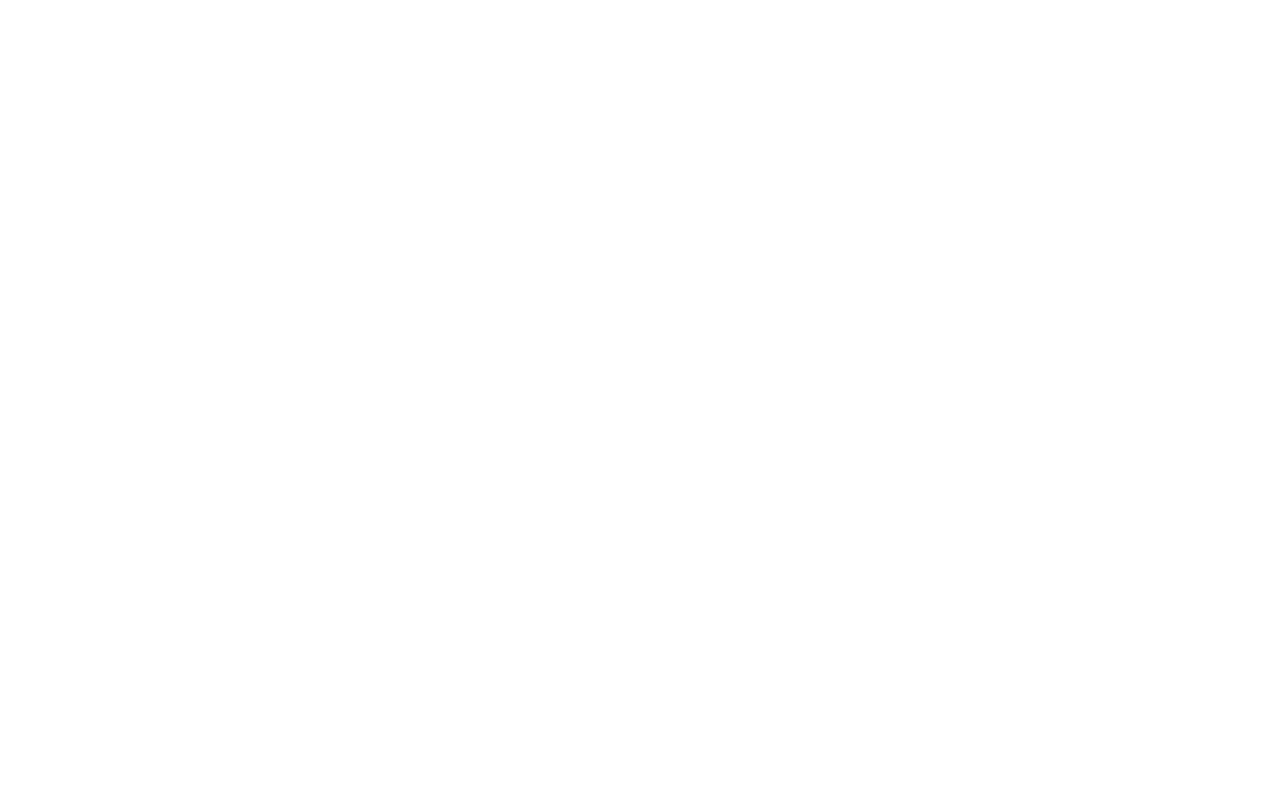
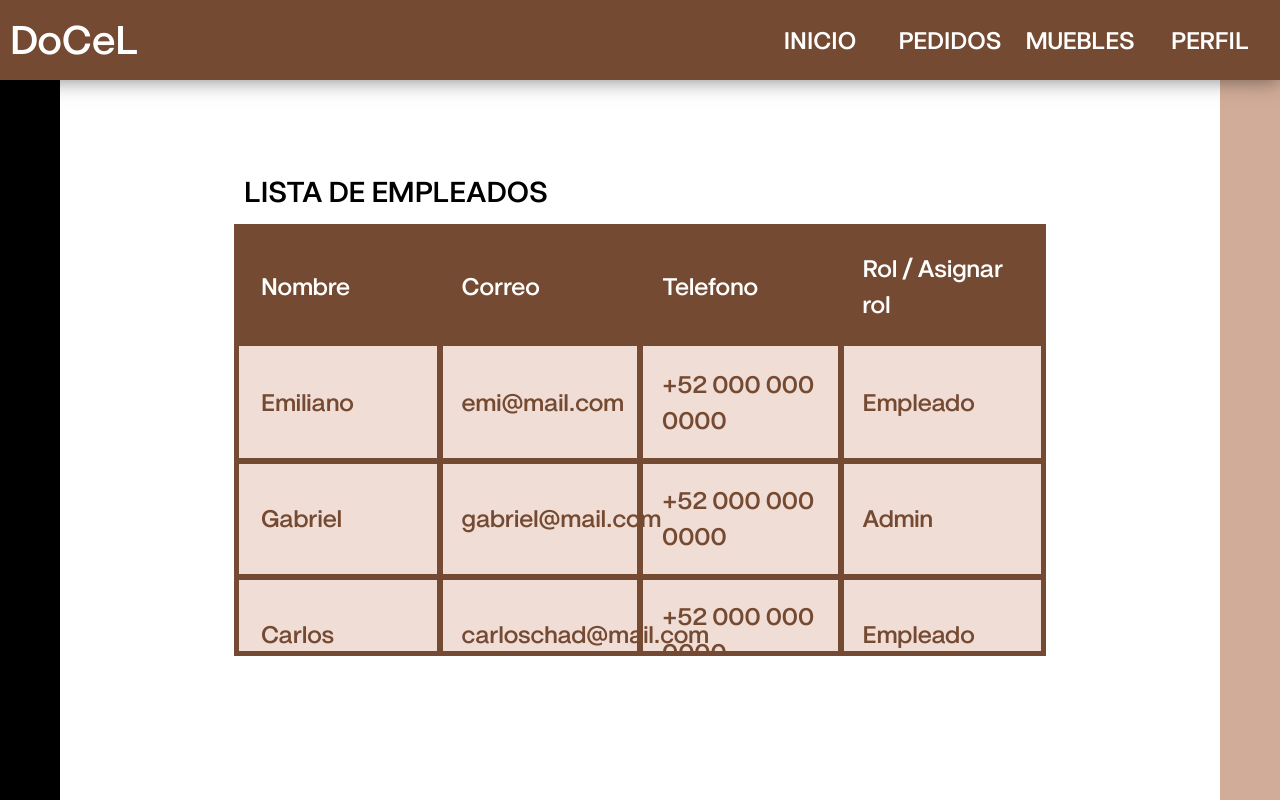
Before and after one commit to Oskarcr/WebDocelPIA, a React (Vite) app: page /employees in a window 1280 px wide. Before the commit this address had no page. Built offline with nearby package versions, Linux system fonts and the light colour scheme.

Commit message:
Pagina de empleados añadida

```diff
--- a/src/core/Pages.jsx
+++ b/src/core/Pages.jsx
@@ -10,6 +10,7 @@
 import Sales from "../pages/Sales.jsx";
 import Shopping from "../pages/Shopping.jsx";
 import Signup from "../pages/Signup.jsx";
+import Employees from "../pages/Employees.jsx";
 
 /**
  * Es un objeto que tiene todas los componentes
@@ -25,7 +26,8 @@
     Orders,
     Profile,
     Sales,
-    OrderDetails
+    OrderDetails,
+    Employees
 };
 
 Object.freeze(Pages);
--- a/src/css/styles.css
+++ b/src/css/styles.css
@@ -72,7 +72,7 @@
     src: url("../assets/ZTNatureMedium.ttf");
 }
 
-/* Header */
+/* Cabecera */
 .header-wrapper {
     position: relative;
     display: flex;
@@ -120,7 +120,7 @@
 }
 
 
-/* Shopping */
+/* Compras */
 #shopping-wrapper {
     display: flex;
     padding: var(--padding-larger);
@@ -196,7 +196,7 @@
     align-items: center;
 }
 
-/* Product Details */
+/* Detalles del producto */
 #product-wrapper {
     display: flex;
     padding: var(--padding-larger);
--- /dev/null
+++ b/src/pages/Employees.jsx
@@ -0,0 +1,129 @@
+import { Components, Theme } from "@/DocelCore";
+
+const employees = [
+    { id: 1, name: "Emiliano", email: "emi@mail.com", phone: "+52 000 000 0000", role: "Empleado" },
+    { id: 2, name: "Gabriel", email: "gabriel@mail.com", phone: "+52 000 000 0000", role: "Admin" },
+    { id: 3, name: "Carlos", email: "carloschad@mail.com", phone: "+52 000 000 0000", role: "Empleado" },
+    { id: 4, name: "Adrian", email: "vidgamer@mail.com", phone: "+52 000 000 0000", role: "Empleado" },
+    { id: 5, name: "Edwin", email: "eduin@mail.com", phone: "+52 000 000 0000", role: "Empleado" },
+    { id: 6, name: "Andres", email: "andre@mail.com", phone: "+52 000 000 0000", role: "Empleado" },
+    { id: 7, name: "Hector", email: "hector@mail.com", phone: "+52 000 000 0000", role: "Empleado" },
+    { id: 8, name: "Angel", email: "angel@mail.com", phone: "+52 000 000 0000", role: "Empleado" },
+    { id: 9, name: "Diego", email: "diego@mail.com", phone: "+52 000 000 0000", role: "Empleado" },
+    { id: 10, name: "Oscar", email: "locoscar@mail.com", phone: "+52 000 000 0000", role: "Empleado" }
+];
+
+const children = employees.map((emp) => {
+    return (
+        <tr key={emp.id}>
+            <td style={{
+                padding: "12px",
+                outline: "3px solid" + Theme.PRIMARY
+            }}>
+                <Components.TextBox fontSize="1.5rem" color={Theme.PRIMARY} content={emp.name}/>
+            </td>
+            <td style={{
+                padding: "12px",
+                outline: "3px solid" + Theme.PRIMARY
+            }}>
+                <Components.TextBox fontSize="1.5rem" color={Theme.PRIMARY} content={emp.email}/>
+            </td>
+            <td style={{
+                padding: "12px",
+                outline: "3px solid" + Theme.PRIMARY
+            }}>
+                <Components.TextBox fontSize="1.5rem" color={Theme.PRIMARY} content={emp.phone}/>
+            </td>
+            <td style={{
+                padding: "12px",
+                outline: "3px solid" + Theme.PRIMARY
+            }}>
+                <Components.TextBox fontSize="1.5rem" color={Theme.PRIMARY} content={emp.role}/>
+            </td>
+        </tr>
+    )
+})
+
+export default function Employees() {
+    return (
+        <Components.Main horizontal>
+            <Components.Column color={Theme.BLACK} />
+            <div style={{
+                flex: 1
+            }}>
+                <div style={{
+                    display: "flex",
+                    justifyContent: "center",
+                    height: "20%"
+                }}>
+                    <Components.TextBox alignment="bottom-left" fontSize="1.8rem" content="LISTA DE EMPLEADOS" style={{
+                        width: "70%"
+                    }} />
+                </div>
+                <div className="employee-wrapper" style={{
+                    display: "flex",
+                    height: "60%",
+                    justifyContent: "center"
+                }}>
+                    <div className="employee-container" style={{
+                        backgroundColor: Theme.PRIMARY,
+                        border: "5px solid" + Theme.PRIMARY,
+                        width: "70%",
+                        height: "100%",
+                        overflowY: "auto",
+                        boxSizing: "border-box"
+                    }}>
+                        <table id="employee-table" style={{
+                            width: "100%",
+                            height: "100%",
+                            borderCollapse: "collapse",
+                            backgroundColor: Theme.BACKGROUND.SURFACE,
+                            tableLayout: "fixed",
+                            boxShadow: "0px"
+                        }}>
+                            <thead style={{
+                                height: "20%",
+                                backgroundColor: Theme.PRIMARY
+                                }}>
+                                <tr>
+                                    <th style={{
+                                        padding: "12px",
+                                        outline: "1px solid" + Theme.PRIMARY,
+                                        }}>
+                                        <Components.TextBox fontSize="1.5rem" color={Theme.TEXT.SECONDARY} content="Nombre"/>
+                                    </th>
+                                    <th style={{
+                                        padding: "12px",
+                                        outline: "1px solid" + Theme.PRIMARY
+                                        }}>
+                                        <Components.TextBox fontSize="1.5rem" color={Theme.TEXT.SECONDARY} content="Correo"/>
+                                    </th>
+                                    <th style={{
+                                        padding: "12px",
+                                        outline: "1px solid" + Theme.PRIMARY
+                                        }}>
+                                        <Components.TextBox fontSize="1.5rem" color={Theme.TEXT.SECONDARY} content="Telefono"/>
+                                    </th>
+                                    <th style={{
+                                        padding: "12px",
+                                        outline: "1px solid" + Theme.PRIMARY,
+                                        }}>
+                                        <Components.TextBox fontSize="1.5rem" color={Theme.TEXT.SECONDARY} content="Rol / Asignar rol"/>
+                                    </th>
+                                </tr>
+                            </thead>
+                            <tbody>
+                                {children}
+                            </tbody>
+                        </table>
+                    </div>
+                </div>
+                <div style={{
+                    height: "20%"
+                }}>
+                </div>
+            </div>
+            <Components.Column color={Theme.ACCENT} />
+        </Components.Main>
+    )
+}
--- a/src/pages/Routes.jsx
+++ b/src/pages/Routes.jsx
@@ -15,6 +15,7 @@
                 <Route path="/signup" element={<Pages.Signup/>}/>
                 <Route path="/orders" element={<Pages.Orders/>}/>
                 <Route path="/profile" element={<Pages.Profile/>}/>
+                <Route path="/employees" element={<Pages.Employees/>}/>
                 <Route path="/sales" element={<Pages.Sales/>}/>
             </Routes>
         </BrowserRouter>
```
